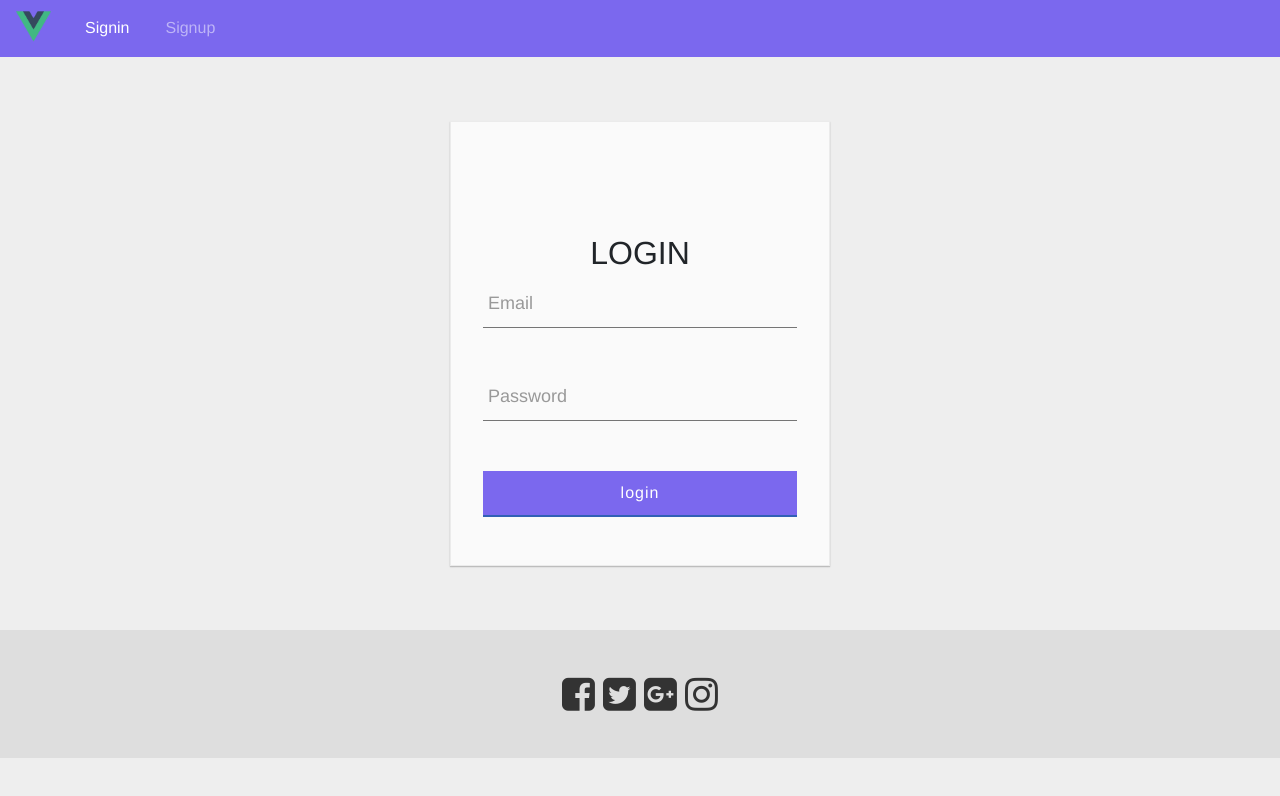
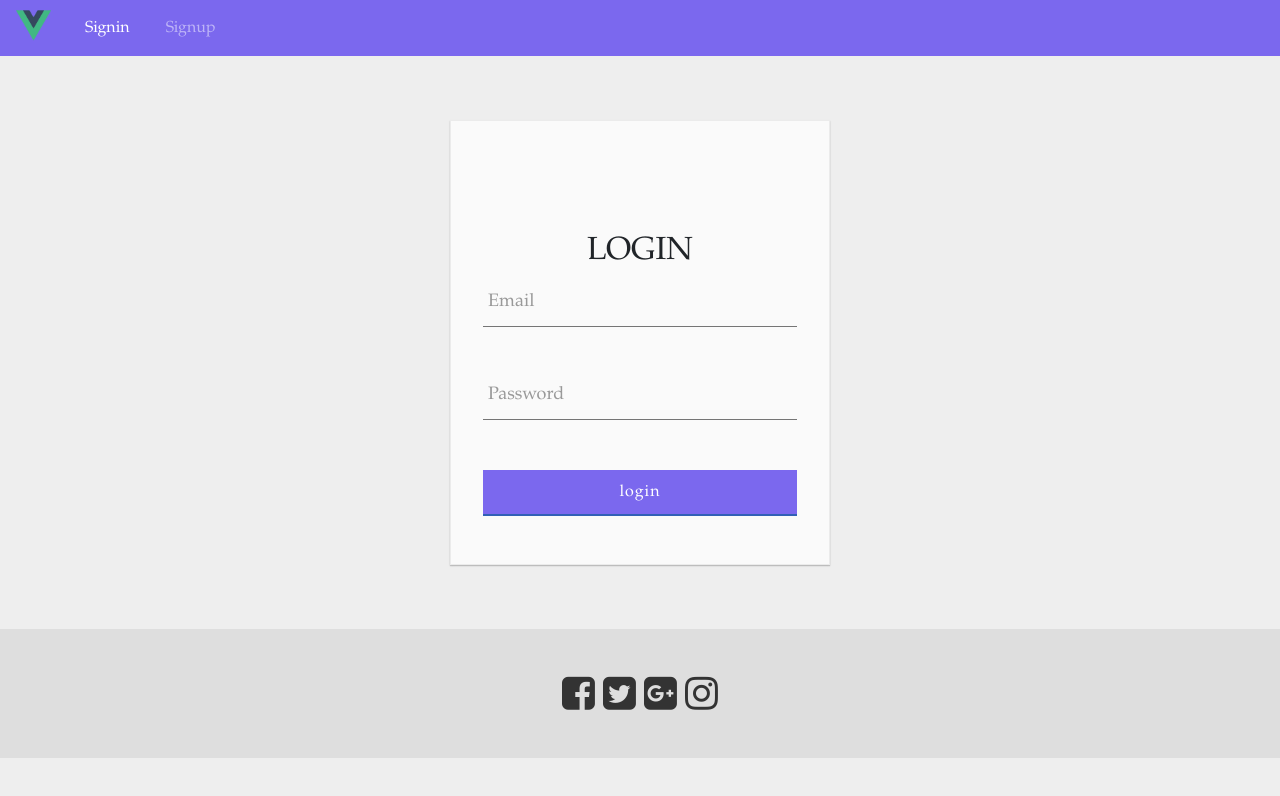
Before and after one commit to Sugansanju/Vuejs, a Vue app: page /#/SignIn in a window 1280 px wide. Shown: the top 796 px of the page. Built offline with nearby package versions, Linux system fonts and the light colour scheme.

Commit message:
radio button problem cleared

```diff
--- /dev/null
+++ b/src/components/Bootstrap.vue
@@ -0,0 +1,38 @@
+<template>
+    <div class="container">
+            <div class="row">
+                <div class="col-md-6">
+                        <div class="card">
+                                <div class="card-header">
+                                    form components
+                                </div>
+                                <div class="card-body">
+                                    <form>
+                                    <div class="form-group">
+                                    <label for="exampleInputEmail1">Email address</label>
+                                    <input type="email" class="form-control" id="exampleInputEmail1" aria-describedby="emailHelp" placeholder="Enter email">
+                                    <span class="highlight"></span><span class="bar"></span>
+                                    <small id="emailHelp" class="form-text text-muted">We'll never share your email with anyone else.</small>
+                                    </div>
+                                    <div class="form-group">
+                                    <label for="exampleInputPassword1">Password</label>
+                                    <input type="password" class="form-control" id="exampleInputPassword1" placeholder="Password">
+                                    <span class="highlight"></span><span class="bar"></span>
+                                    </div>
+                                    <div class="custom-control custom-checkbox">
+  <input type="checkbox" class="custom-control-input" id="customCheck1">
+  <label class="custom-control-label" for="customCheck1">Check this custom checkbox</label>
+</div>
+                                    <button type="button" class="btn btn-wave btn-primary">Submit</button>
+                                    </form>
+                                </div>
+                        </div>
+                </div>
+            </div>
+    </div>
+</template>
+
+<script>
+export default {
+}
+</script>
--- a/src/components/signin.vue
+++ b/src/components/signin.vue
@@ -183,7 +183,7 @@
 }
 *{ box-sizing:border-box; }
 body {
-	font-family: Helvetica;
+	font-family: Palatino Linotype;
 	background: #eee;
   -webkit-font-smoothing: antialiased;
 }
--- a/src/components/signup.vue
+++ b/src/components/signup.vue
@@ -43,13 +43,13 @@
     </div>
   </nav>
    <div class="col-md-offset-8">
-<form >
+<form>
 <hgroup>
   <h2>Signup</h2>
 </hgroup>
   <div class="group">
     <input type="text" required><span class="highlight"></span><span class="bar"></span>
-    <label>First name</label>
+<label>Name</label>
   </div>
 <div class="group">
     <input type="email" required><span class="highlight"></span><span class="bar"></span>
@@ -63,13 +63,32 @@
     <input type="password" required><span class="highlight"></span><span class="bar"></span>
     <label>Password</label>
   </div>
-  <button type="submit" class="button"style="background-color:#7B68EE;">Signup
-    <div class="ripples buttonRipples"><span class="ripplesCircle"></span></div>
+ <h4>Role</h4>
+ <div class="group">
+ <div class="custom-control custom-radio custom-control-inline">
+  <input type="radio" id="customRadioInline1" name="customRadioInline1" class="custom-control-input">
+  <label class="custom-control-label" for="customRadioInline1">Teacher</label>
+</div>
+<div class="custom-control custom-radio custom-control-inline">
+  <input type="radio" id="customRadioInline2" name="customRadioInline1" class="custom-control-input">
+  <label class="custom-control-label" for="customRadioInline2">Parent</label>
+</div>
+<div class="custom-control custom-radio custom-control-inline">
+  <input type="radio" id="customRadioInline3" name="customRadioInline1" class="custom-control-input">
+  <label class="custom-control-label" for="customRadioInline3">Student</label>
+</div>
+</div>
+  <button type="submit" class="button align-self-baseline"style="background-color:#7B68EE;">
+      Signup
+    <div class="ripples buttonRipples">
+        <span class="ripplesCircle">
+        </span>
+    </div>
   </button>
 </form>
-</div><section id="lab_social_icon_footer">
-<!-- Include Font Awesome Stylesheet in Header -->
-<link href="//maxcdn.bootstrapcdn.com/font-awesome/4.1.0/css/font-awesome.min.css" rel="stylesheet">
+</div>
+<section id="lab_social_icon_footer">
+    <link href="//maxcdn.bootstrapcdn.com/font-awesome/4.1.0/css/font-awesome.min.css" rel="stylesheet">
 <div class="container">
         <div class="text-center center-block">
                 <a href="https://www.facebook.com"><i id="social-fb" class="fa fa-facebook-square fa-3x social"></i></a>
@@ -88,7 +107,7 @@
 *{ box-sizing:border-box; }
 
 body {
-	font-family: Helvetica;
+	font-family: Palatino Linotype;
 	background: #eee;
   -webkit-font-smoothing: antialiased;
 }
@@ -97,7 +116,7 @@ hgroup {
 	text-align:center;
 }
 
-h1, h3 { font-weight: 300; }
+h1, h3 { font-weight: 150; }
 
 h1 { color: #636363; }
 
@@ -116,8 +135,7 @@ form {
 	position: relative;
 	margin-bottom: 45px;
 }
-
-input {
+ input {
 	font-size: 18px;
 	padding: 10px 10px 10px 5px;
 	-webkit-appearance: none;
@@ -141,7 +159,7 @@ label {
 	font-size: 18px;
 	font-weight: normal;
 	position: absolute;
-	pointer-events: none;
+	/* pointer-events: none; */
 	left: 5px;
 	top: 10px;
 	transition: all 0.2s ease;
@@ -153,7 +171,7 @@ label {
 input:focus ~ label, input.used ~ label {
 	top: -20px;
   transform: scale(.75); left: -2px;
-	/* font-size: 14px; */
+
 	color: #4a89dc;
 }
 
@@ -200,8 +218,7 @@ input:focus ~ .bar:before, input:focus ~ .bar:after { width: 50%; }
 
 
 /* active */
-
-input:focus ~ .highlight {
+ input:focus ~ .highlight {
 	animation: inputHighlighter 0.3s ease;
 }
 
--- a/src/router/index.js
+++ b/src/router/index.js
@@ -4,6 +4,7 @@ import HelloWorld from '@/components/HelloWorld'
 import Home from '@/components/Home'
 import SignUp from '@/components/SignUp'
 import SignIn from '@/components/SignIn'
+import Bootstrap from '@/components/Bootstrap'
 
 Vue.use(Router)
 
@@ -20,6 +21,11 @@ export default new Router({
       component: Home
   },
   {
+      path:'/Bootstrap',
+      name:'Bootstrap',
+      component: Bootstrap
+  },
+  {
       path:'/SignUp',
       name:'SignUp',
       component:SignUp
--- a/style.scss
+++ b/style.scss
@@ -10,10 +10,117 @@ $yellow:  #ffc107 !default;
 $green:   #28a745 !default;
 $teal:    #20c997 !default;
 $cyan:    #17a2b8 !default;
+
+$primary:       $pink !default;
+
+$border-radius:               0rem !default;
+$border-radius-lg:            0rem !default;
+$border-radius-sm:            0rem !default;
+
+$input-btn-focus-width:       0rem !default;
+
+$input-btn-focus-box-shadow:  0 0 0 0 !default;
+
 * {
   box-sizing: border-box;
 }
+.form-control {
+ border:none !important;
+ border-bottom: 1px #ccc solid !important;
+ background: #fff !important;
 
+
+}
+
+
+.form-control:focus ~ label, .form-control.used ~ label {
+	top: -20px;
+  transform: scale(.75); left: -2px;
+	/* font-size: 14px; */
+	color: #4a89dc;
+}
+
+
+/* Underline */
+
+.bar {
+	position: relative;
+	display: block;
+	width: 100%;
+}
+
+.bar:before, .bar:after {
+	content: '';
+	height: 2px;
+	width: 0;
+	bottom: 1px;
+	position: absolute;
+	background: #4a89dc;
+	transition: all 0.2s ease;
+}
+
+.bar:before { left: 50%; }
+
+.bar:after { right: 50%; }
+
+
+/* active */
+
+.form-control:focus ~ .bar:before, .form-control:focus ~ .bar:after { width: 50%; }
+
+
+/* Highlight */
+
+.highlight {
+	position: absolute;
+	height: 60%;
+	width: 100px;
+	top: 25%;
+	left: 0;
+	pointer-events: none;
+	opacity: 0.5;
+}
+
+
+/* active */
+
+.form-control:focus ~ .highlight {
+	animation: inputHighlighter 0.3s ease;
+}
+
+
+/* Animations */
+
+@keyframes inputHighlighter {
+	from { background: #4a89dc; }
+	to 	{ width: 0; background: transparent; }
+}
+
+.btn {
+
+    -webkit-box-shadow: 0 2px 2px 0 rgba(0,0,0,0.14), 0 3px 1px -2px rgba(0,0,0,0.12), 0 1px 5px 0 rgba(0,0,0,0.2);
+    box-shadow: 0 2px 2px 0 rgba(0,0,0,0.14), 0 3px 1px -2px rgba(0,0,0,0.12), 0 1px 5px 0 rgba(0,0,0,0.2) ;
+    -webkit-transition: background-color .2s ease-out;
+    transition: background-color .2s ease-out;
+    cursor: pointer;
+}
+.btn-wave {
+    .waves-effect {
+    position: relative;
+    cursor: pointer;
+    display: inline-block;
+    overflow: hidden;
+    -webkit-user-select: none;
+    -moz-user-select: none;
+    -ms-user-select: none;
+    user-select: none;
+    -webkit-tap-highlight-color: transparent;
+    vertical-align: middle;
+    z-index: 1;
+    -webkit-transition: .3s ease-out;
+    transition: .3s ease-out;
+}
+}
 body {
   margin: 0px;
   font-family: 'segoe ui';
@@ -107,25 +214,25 @@ body {
     overflow-y: auto;
   }
 }
-input {
-	font-size: 18px;
-	padding: 10px 10px 10px 5px;
-	-webkit-appearance: none;
-	display: block;
-	background: #fafafa;
-	color: #636363;
-	width: 100%;
-	border: none;
-	border-radius: 0;
-	border-bottom: 1px solid #757575;
-}
+// input {
+// 	font-size: 18px;
+// 	padding: 10px 10px 10px 5px;
+// 	-webkit-appearance: none;
+// 	display: block;
+// 	background: #fafafa;
+// 	color: #636363;
+// 	width: 100%;
+// 	border: none;
+// 	border-radius: 0;
+// 	border-bottom: 1px solid #757575;
+// }
 
 .form-control {
     font-size: 18px !important;
     padding: 10px 10px 10px 5px !important;
     -webkit-appearance: none !important;
     display: block !important;
-    background: #fafafa !important;
+    // background: #fafafa !important;
     color: #636363 !important;
     width: 100% !important;
     border: none !important;
```
Also changed, not shown: src/components/home.vue (indentation only).
